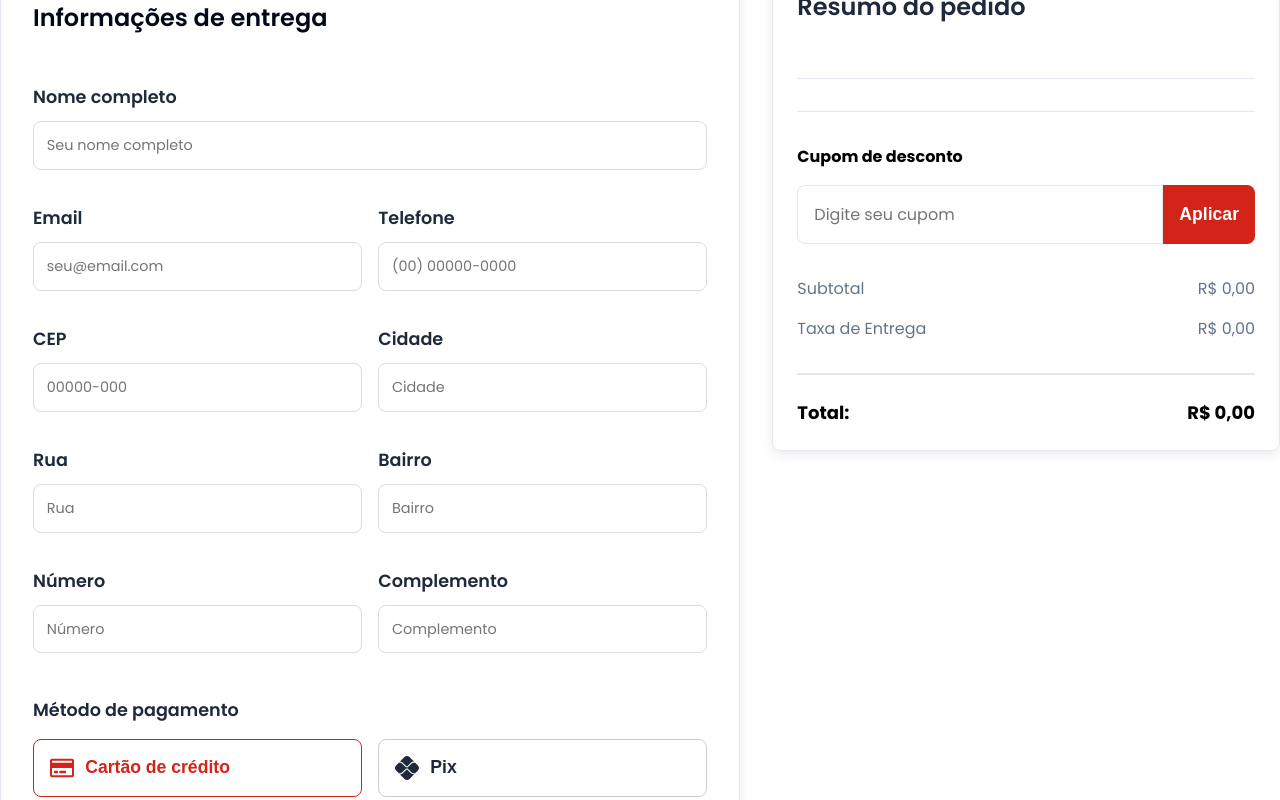
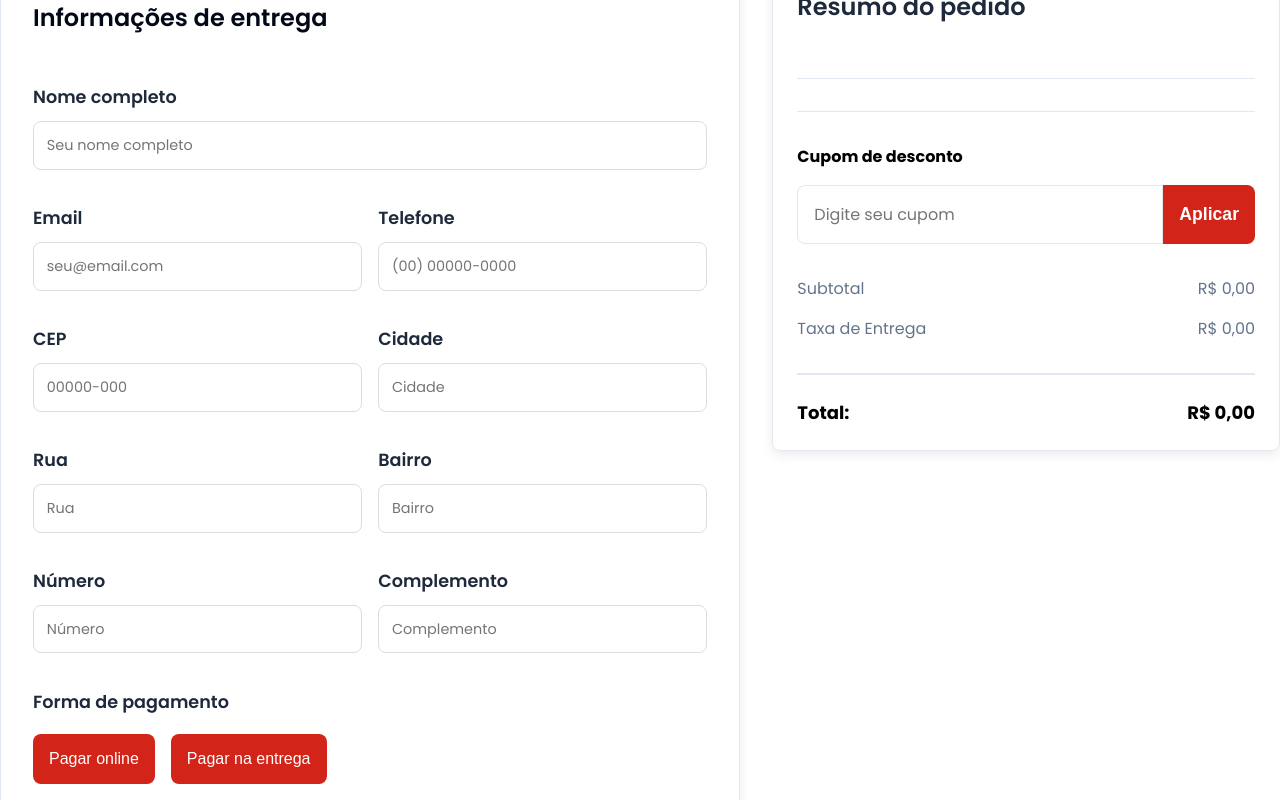
Before and after one commit to GGhiaroni/forno-nobre, a React (Vite) app: page /checkout in a window 1280 px wide. Shown: the part 257-1057 px from the top of the page. Built offline with nearby package versions, Linux system fonts and the light colour scheme.

Commit message:
escondendo as formas de pagamento ate o usuario clicar em pagar online ou na entrega

```diff
--- a/src/Pages/Checkout.jsx
+++ b/src/Pages/Checkout.jsx
@@ -149,6 +149,9 @@ const FormularioEntrega = styled.form`
     font-size: 1rem;
     cursor: pointer;
     margin-top: 1rem;
+    &:hover {
+      background-color: var(--cor-hover);
+    }
   }
 `;
 
@@ -195,6 +198,7 @@ const BtnPagamento = styled.button`
   align-items: center;
   font-size: 1.5rem;
   color: var(--cor-cinza-escuro);
+  font-family: "Poppins";
 
   span {
     font-size: 1.1rem;
@@ -209,6 +213,38 @@ const TextoErro = styled.span`
   margin-top: 0.3rem;
 `;
 
+const LabelFormaPagamento = styled.label`
+  font-size: 1.1rem;
+  font-weight: 600;
+  display: inline-block;
+  color: var(--cor-cinza-escuro);
+  margin-top: 1rem;
+
+  &.label_metodo-pagamento {
+    font-weight: 600;
+    font-size: 1.1rem;
+  }
+`;
+
+const ContainerFormaPagamento = styled.div`
+  display: flex;
+  gap: 1rem;
+`;
+
+const BtnFormaPagamento = styled.button`
+  padding: 1rem;
+  background-color: var(--cor-primaria);
+  color: white;
+  border: none;
+  border-radius: 8px;
+  font-size: 1rem;
+  cursor: pointer;
+
+  &:hover {
+    background-color: var(--cor-hover);
+  }
+`;
+
 const Checkout = observer(() => {
   const { carrinhoStore } = useStoreContext();
 
@@ -220,8 +256,8 @@ const Checkout = observer(() => {
   const [cidade, setCidade] = useState("");
   const [rua, setRua] = useState("");
   const [numero, setNumero] = useState("");
-  const [metodoPagamento, setMetodoPagamento] = useState("credito");
-  const [tipoDePagamento, setTipoDePagamento] = useState("online");
+  const [metodoPagamento, setMetodoPagamento] = useState("");
+  const [tipoDePagamento, setTipoDePagamento] = useState("");
 
   const [codigoCupom, setCodigoCupom] = useState("");
   const [cupomAplicado, setCupomAplicado] = useState(null);
@@ -457,7 +493,26 @@ const Checkout = observer(() => {
             </ContainerLabelInput>
           </LinhaDupla>
 
-          {tipoDePagamento === "online" ? (
+          <LabelFormaPagamento className="label_metodo-pagamento">
+            Forma de pagamento
+          </LabelFormaPagamento>
+
+          <ContainerFormaPagamento>
+            <BtnFormaPagamento
+              type="button"
+              onClick={() => setTipoDePagamento("online")}
+            >
+              Pagar online
+            </BtnFormaPagamento>
+            <BtnFormaPagamento
+              type="button"
+              onClick={() => setTipoDePagamento("entrega")}
+            >
+              Pagar na entrega
+            </BtnFormaPagamento>
+          </ContainerFormaPagamento>
+
+          {tipoDePagamento && tipoDePagamento === "online" && (
             <ContainerLabelInput className="metodos_pagamento">
               <Label className="label_metodo-pagamento">
                 Método de pagamento
@@ -481,8 +536,13 @@ const Checkout = observer(() => {
                 </BtnPagamento>
               </div>
             </ContainerLabelInput>
-          ) : (
-            <ContainerLabelInput>
+          )}
+
+          {tipoDePagamento && tipoDePagamento === "entrega" && (
+            <ContainerLabelInput className="metodos_pagamento">
+              <Label className="label_metodo-pagamento">
+                Método de pagamento
+              </Label>
               <div className="metodo-pagamento">
                 <BtnPagamento
                   type="button"
```
